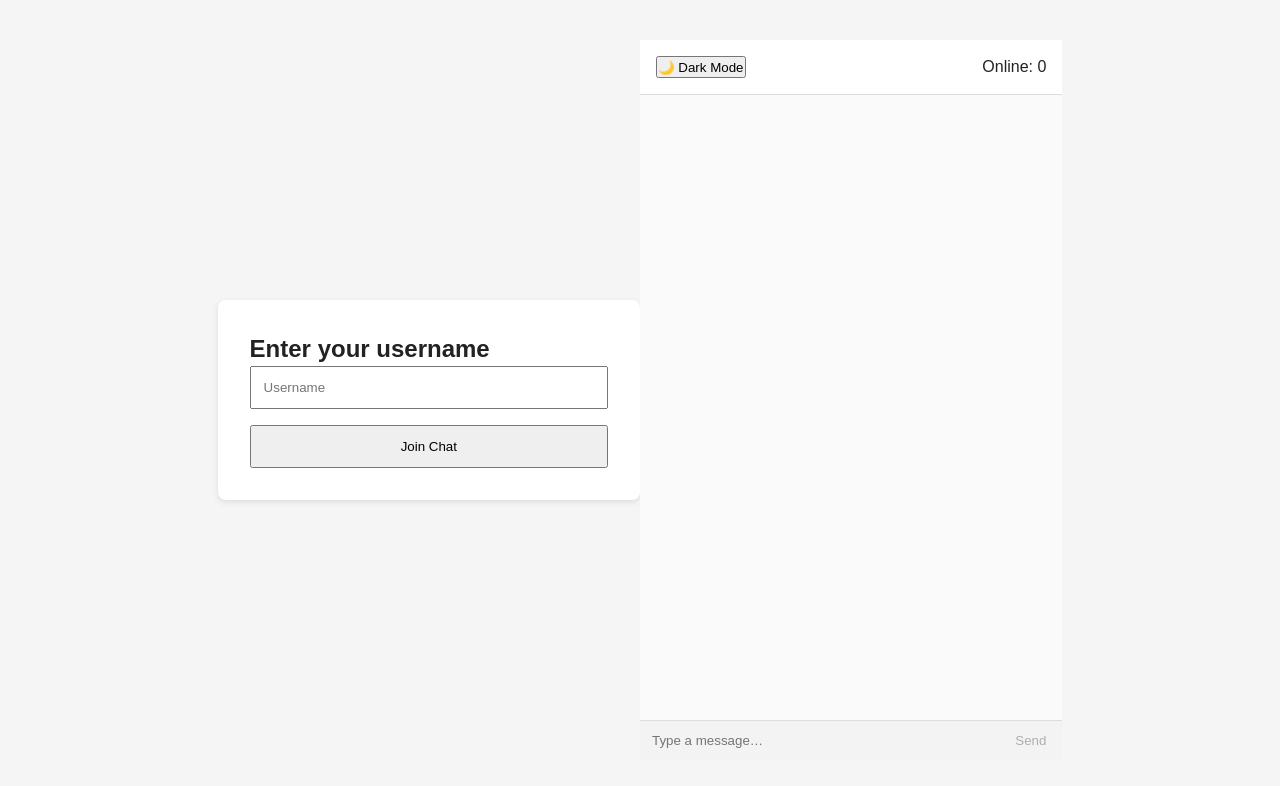
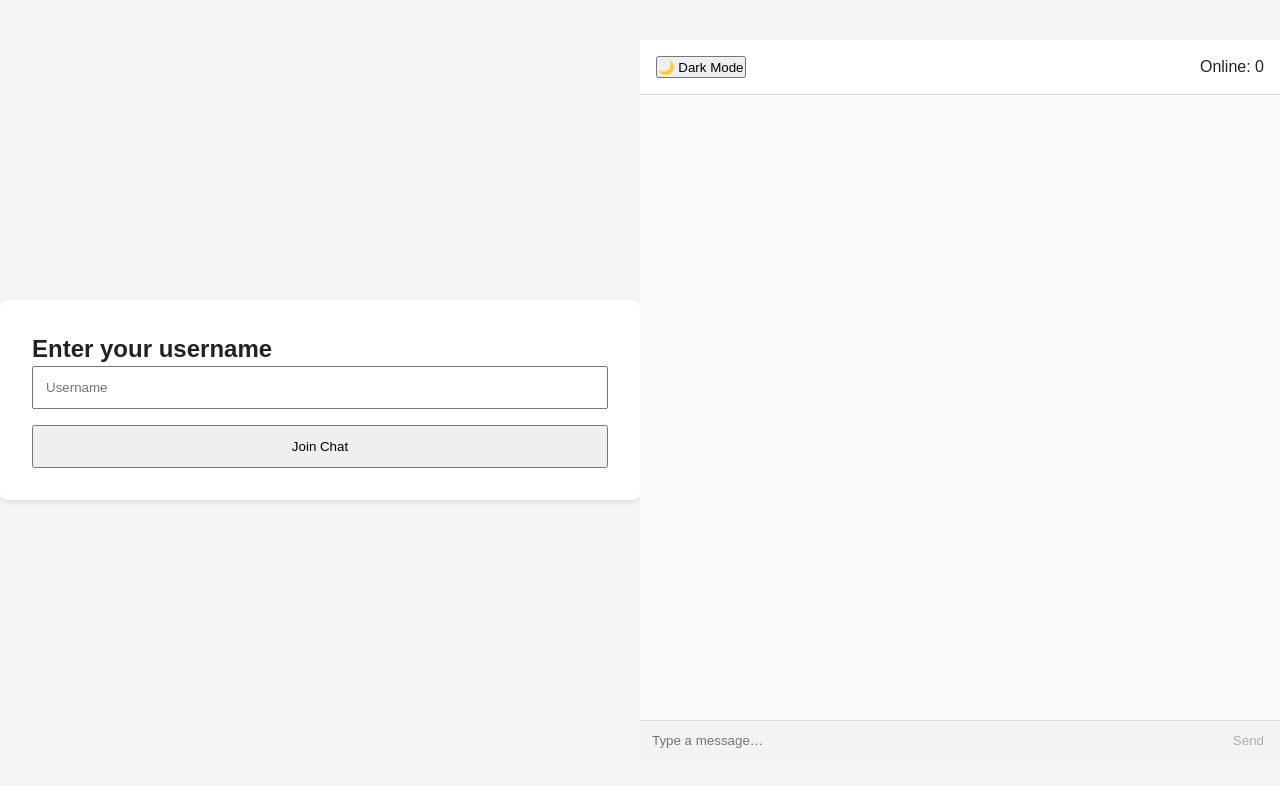
Before and after one commit to infonan/realtimechat, a website: page public/index.html in a window 1280 px wide. Drawn offline with nearby package versions, Linux system fonts and the light colour scheme; no server answers.

Commit message:
Update style.css

```diff
--- a/public/style.css
+++ b/public/style.css
@@ -13,7 +13,7 @@ body {
 }
 
 /* Screens */
-#login-screen, #chat-screen { width: 100%; max-width: 33%; }
+#login-screen, #chat-screen { width: 100%; max-width: 100%; }
 .hidden { display: none; }
 
 /* Login */
```
